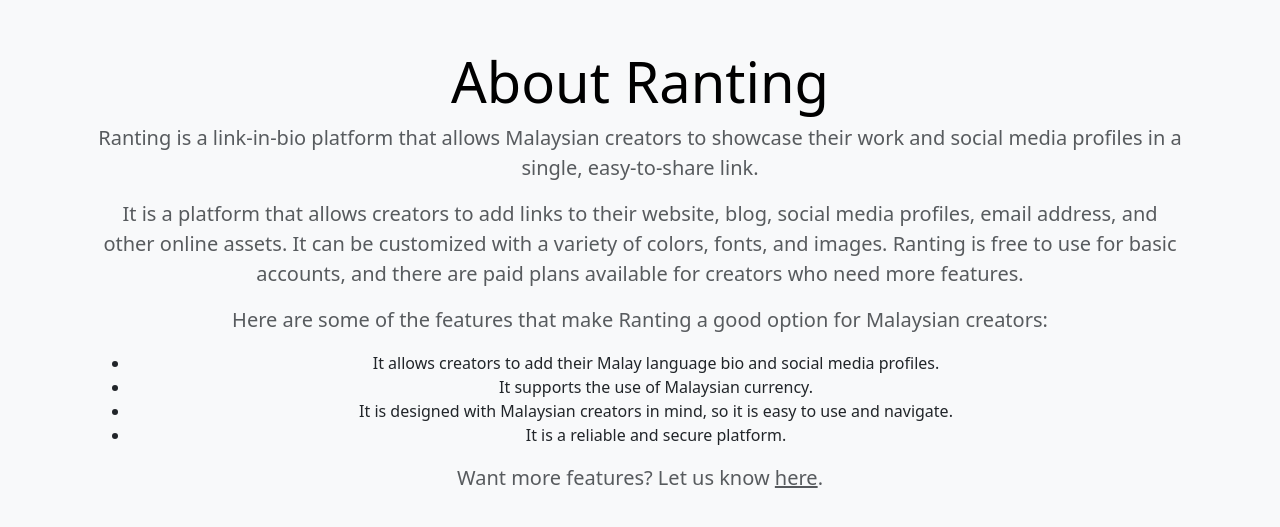
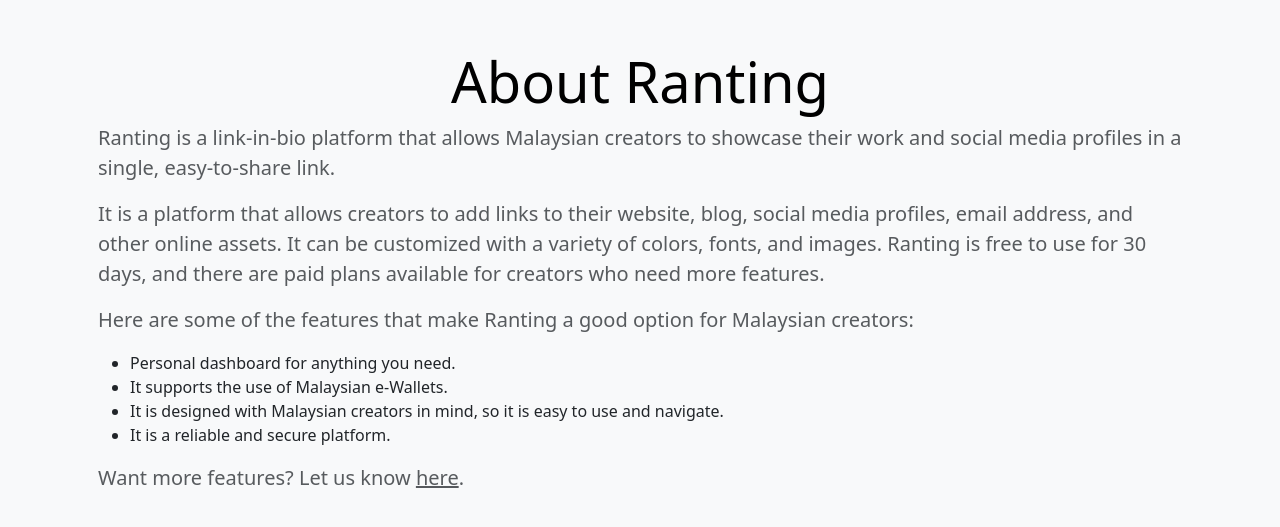
Before and after one commit to rudzainy/ranting, a Rails app: page /about in a window 1280 px wide. Shown: the part 74-601 px from the top of the page. Run offline with Rails 7, Linux system fonts and the light colour scheme; style sheets or scripts are compiled from the project's sources; parts of the project's set-up code (start-up, migrations or seed data) failed here and were passed over; some libraries are stand-ins or nearby versions.

Commit message:
Stying & content fix.

```diff
--- a/app/views/static/about.html.erb
+++ b/app/views/static/about.html.erb
@@ -1,15 +1,15 @@
 <div class="container py-3">
   <header>
 
-    <div class="pricing-header p-3 pb-md-4 mx-auto text-center">
-      <h1 class="display-4 fw-normal text-body-emphasis">About Ranting</h1>
+    <div class="pricing-header p-3 pb-md-4 mx-auto">
+      <h1 class="display-4 fw-normal text-body-emphasis text-center">About Ranting</h1>
       <p class="fs-5 text-body-secondary lead">Ranting is a link-in-bio platform that allows Malaysian creators to showcase their work and social media profiles in a single, easy-to-share link. </p>
 
-      <p class="fs-5 text-body-secondary">It is a platform that allows creators to add links to their website, blog, social media profiles, email address, and other online assets. It can be customized with a variety of colors, fonts, and images. Ranting is free to use for basic accounts, and there are paid plans available for creators who need more features.</p>
+      <p class="fs-5 text-body-secondary">It is a platform that allows creators to add links to their website, blog, social media profiles, email address, and other online assets. It can be customized with a variety of colors, fonts, and images. Ranting is free to use for 30 days, and there are paid plans available for creators who need more features.</p>
       <p class="fs-5 text-body-secondary">Here are some of the features that make Ranting a good option for Malaysian creators:</p>
       <ul>
-        <li>It allows creators to add their Malay language bio and social media profiles.</li>
-        <li>It supports the use of Malaysian currency.</li>
+        <li>Personal dashboard for anything you need.</li>
+        <li>It supports the use of Malaysian e-Wallets.</li>
         <li>It is designed with Malaysian creators in mind, so it is easy to use and navigate.</li>
         <li>It is a reliable and secure platform.</li>
       </ul>
```
Also changed, not shown: app/views/static/pricing.html.erb (+8 -2 lines).
